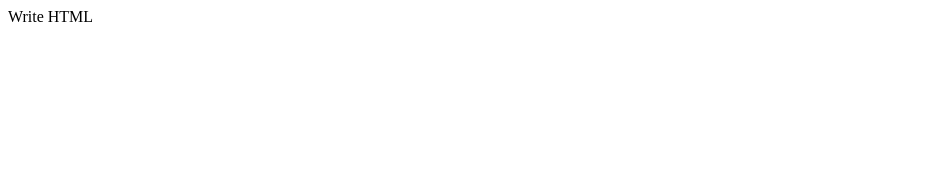
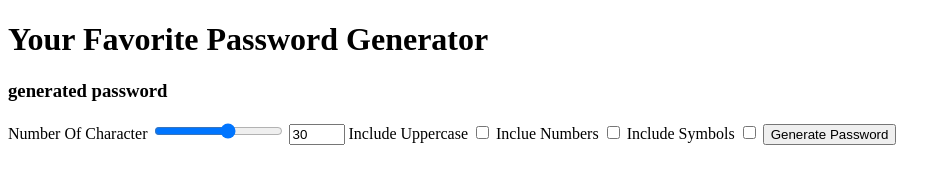
Before and after one commit to soyaibur/password-generator, a plain HTML site: page index.html in a window 1280 px wide. Shown: the whole page, without its empty margins (0-951 px from the left). Drawn offline with Linux system fonts and the light colour scheme.

Commit message:
Added html all -1

```diff
--- a/index.html
+++ b/index.html
@@ -9,6 +9,32 @@
     <title>Write Title</title>
 </head>
 <body>
-    Write HTML
+    <div class="container">
+        <h1 class="title">Your Favorite Password Generator</h1>
+        <h3 class="password" id="password">generated password</h3>
+
+        <form class="input-form" id="input-form">
+          <label for="characterAmountNumber">Number Of Character</label>
+
+          <input type="range" min="1" max="50" value="30" id="characterAmountRange">
+          <input type="number" min="1" max="50" value="30" id="characterAmountNumber">
+
+          <label for="includeUppercase">Include Uppercase</label>
+          <input type="checkbox" id="includeUppercase">
+
+
+          <label for="includeNumber">Inclue Numbers</label>
+          <input type="checkbox" id="includeNumber">
+
+
+          <label for="includeSymbols">Include Symbols</label>
+          <input type="checkbox" id="includeSymbols">
+
+
+          <button type="submit" class="generatePassword" id="generatePassword">Generate Password</button>
+
+
+        </form>
+    </div>
 </body>
 </html>
```
